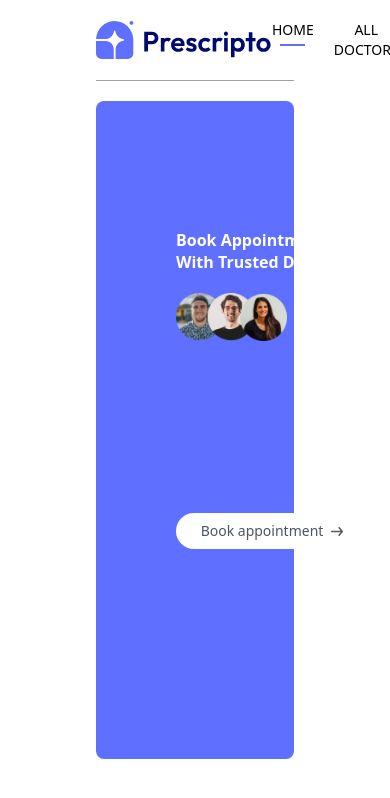
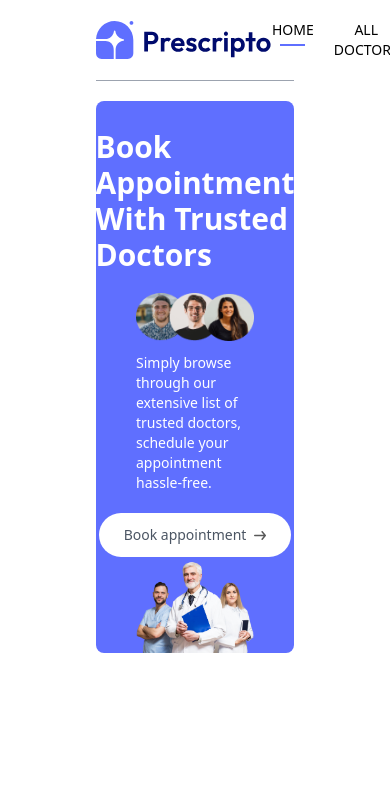
Before and after one commit to Maryiamreda/prescripto, a React (Vite) app: page / in a window 390 px wide. Shown: the top 798 px of the page. Built offline with nearby package versions, Linux system fonts and the light colour scheme.

Commit message:
responsive header

```diff
--- a/src/components/Header.tsx
+++ b/src/components/Header.tsx
@@ -3,20 +3,20 @@ import Arrow from '../assets/assets_frontend/arrow_icon.svg'
 import Grouprofile from '../assets/assets_frontend/group_profiles.png'
 const Header = () => {
     return (
-        <div className="bg-primary px-20 h-[78vh] flex mt-5 rounded-lg">
-            <div className=' flex flex-col gap-5 pt-32'>
-                <p className='text-white md:text-5xl font-semibold  text-start leading-snug'>Book Appointment<br />
+        <div className="bg-primary px-10 md:px-20 md:h-[78vh]  md:flex md:flex-row flex-col  mt-5 rounded-lg">
+            <div className=' flex flex-col items-center md:relative md:top-24  md:items-start gap-5  pt-7 '>
+                <p className='text-white text-3xl md:text-5xl font-semibold  text-start md:leading-tight'>Book Appointment<br />
                     With Trusted Doctors</p>
-                <div className='flex gap-3'>
+                <div className='flex flex-col items-center md:flex-row gap-3'>
                     <img src={Grouprofile} className='w-32 h-12' />
                     <div className='text-white text-sm text-start'>Simply browse through our extensive list of trusted
                         doctors,   <br />
                         schedule your appointment hassle-free.</div>
                 </div>
-                <div className='flex text-gray-600 bg-white text-sm w-48 justify-center p-2 items-center gap-2 rounded-3xl'><p>Book appointment</p><img src={Arrow} className='w-3' /></div>
+                <a href='#speciality' className='flex text-gray-600 bg-white text-sm w-48 justify-center px-2 py-3 items-center gap-2 rounded-3xl'><p>Book appointment</p><img src={Arrow} className='w-3' /></a>
             </div>
-            <div className='flex items-end '>
-                <img src={HeaderImg} className='w-[30rem]' alt="" />
+            <div className='flex items-end md:flex-end '>
+                <img src={HeaderImg} className='w-96 md:w-[32rem]' alt="" />
             </div>
 
         </div>);
```
